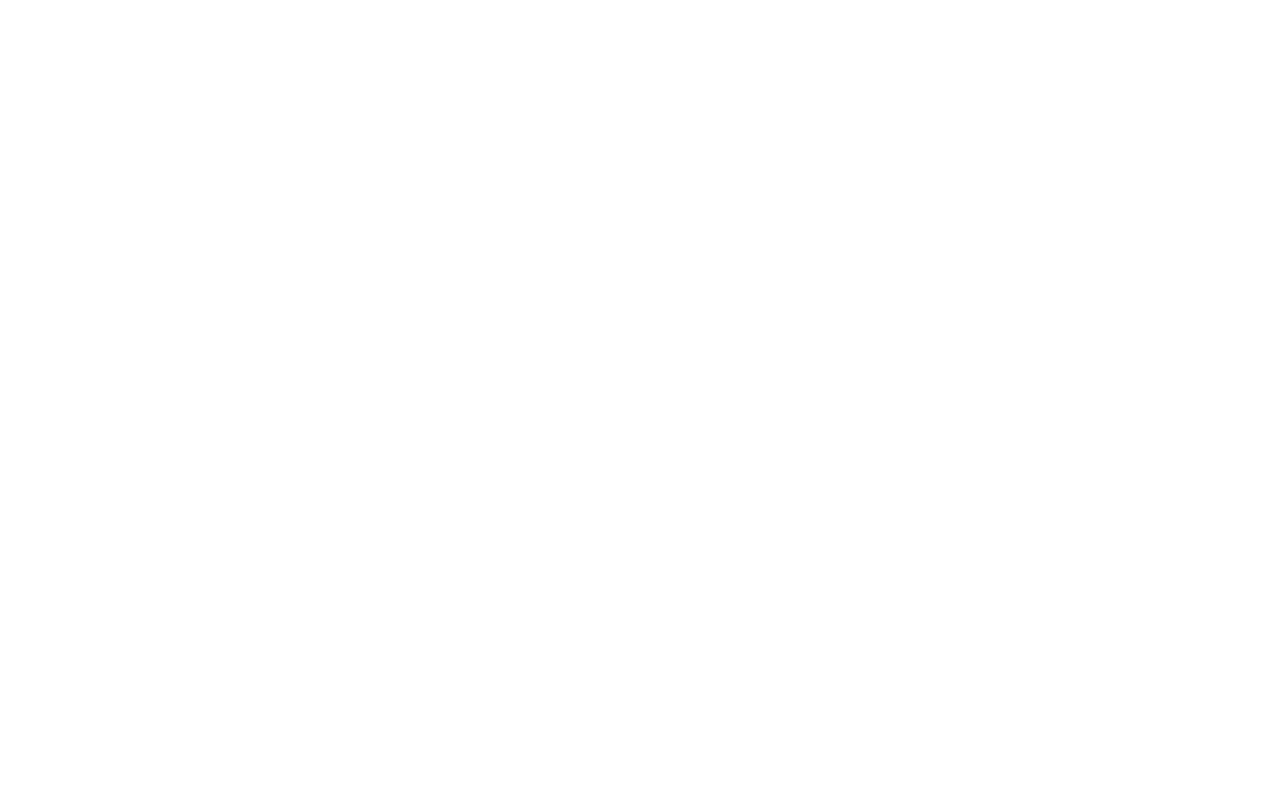
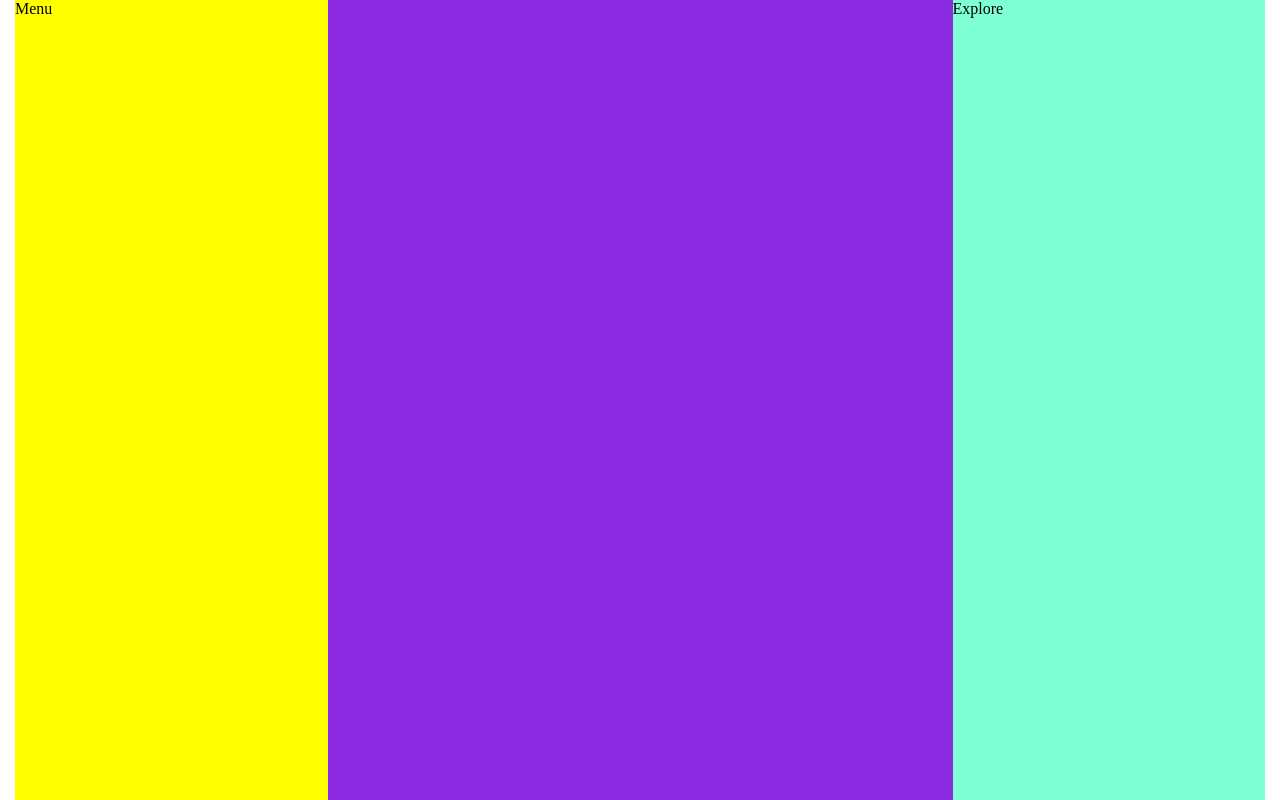
Before and after one commit to firoztyagiii/twitter_front, a React (Vite) app: page /web in a window 1280 px wide. Before the commit this address had no page. Built offline with nearby package versions, Linux system fonts and the light colour scheme.

Commit message:
Web layout added

```diff
--- a/src/App.tsx
+++ b/src/App.tsx
@@ -1,12 +1,13 @@
 import { BrowserRouter, Routes, Route } from "react-router-dom";
 import Home from "./pages/Home";
+import Web from "./pages/Web";
 
 const App: React.FC = () => {
   return (
     <BrowserRouter>
       <Routes>
         <Route path="/" element={<Home></Home>}></Route>
-        <Route path="/app" element={<Home></Home>}></Route>
+        <Route path="/web" element={<Web></Web>}></Route>
       </Routes>
     </BrowserRouter>
   );
--- /dev/null
+++ b/src/UI/Row/Row.module.css
@@ -0,0 +1,4 @@
+.row {
+  width: 1250px;
+  margin: 0 auto;
+}
--- /dev/null
+++ b/src/UI/Row/Row.tsx
@@ -0,0 +1,8 @@
+import { PropsWithChildren } from "react";
+import styles from "./Row.module.css";
+
+const Row: React.FC<PropsWithChildren> = ({ children }) => {
+  return <div className={styles.row}>{children}</div>;
+};
+
+export default Row;
--- /dev/null
+++ b/src/UI/WebLayout/WebLayout.module.css
@@ -0,0 +1,5 @@
+.web {
+  display: grid;
+  grid-template-columns: 1fr 50% 1fr;
+  min-height: 100vh;
+}
--- /dev/null
+++ b/src/UI/WebLayout/WebLayout.tsx
@@ -0,0 +1,8 @@
+import { PropsWithChildren } from "react";
+import styles from "./WebLayout.module.css";
+
+const WebLayout: React.FC<PropsWithChildren> = ({ children }) => {
+  return <main className={styles.web}>{children}</main>;
+};
+
+export default WebLayout;
--- /dev/null
+++ b/src/components/Explore/Explore.module.css
@@ -0,0 +1,4 @@
+.explore {
+  background-color: aquamarine;
+  max-height: 100vh;
+}
--- /dev/null
+++ b/src/components/Explore/Explore.tsx
@@ -0,0 +1,6 @@
+import styles from "./Explore.module.css";
+
+const Explore = () => {
+  return <div className={styles.explore}>Explore</div>;
+};
+export default Explore;
--- /dev/null
+++ b/src/components/Menu/Menu.module.css
@@ -0,0 +1,4 @@
+.menu {
+  background-color: yellow;
+  max-height: 100vh;
+}
--- /dev/null
+++ b/src/components/Menu/Menu.tsx
@@ -0,0 +1,6 @@
+import styles from "./Menu.module.css";
+
+const Menu = () => {
+  return <div className={styles.menu}>Menu</div>;
+};
+export default Menu;
--- /dev/null
+++ b/src/components/Timeline/Timeline.module.css
@@ -0,0 +1,5 @@
+.timeline {
+  background-color: blueviolet;
+  overflow-y: scroll;
+  max-height: 100vh;
+}
--- /dev/null
+++ b/src/components/Timeline/Timeline.tsx
@@ -0,0 +1,6 @@
+import styles from "./Timeline.module.css";
+
+const Timeline = () => {
+  return <div className={styles.timeline}></div>;
+};
+export default Timeline;
--- a/src/pages/Web.tsx
+++ b/src/pages/Web.tsx
@@ -1,3 +1,19 @@
-const Web = () => {};
+import Row from "../UI/Row/Row";
+import WebLayout from "../UI/WebLayout/WebLayout";
+import Explore from "../components/Explore/Explore";
+import Menu from "../components/Menu/Menu";
+import Timeline from "../components/Timeline/Timeline";
+
+const Web = () => {
+  return (
+    <Row>
+      <WebLayout>
+        <Menu></Menu>
+        <Timeline></Timeline>
+        <Explore></Explore>
+      </WebLayout>
+    </Row>
+  );
+};
 
 export default Web;
```
